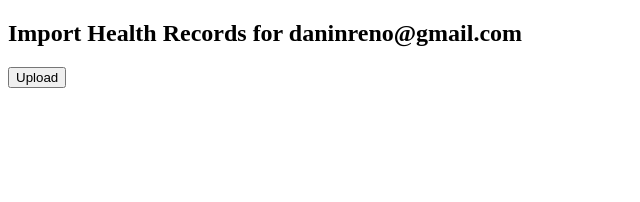
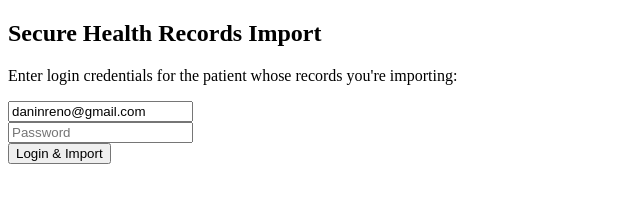
Before and after one commit to eohatdan/local2supabase, a plain HTML site: page healthRecords.html in a window 1280 px wide. Shown: the whole page, without its empty margins (0-640 px from the left). Drawn offline with nearby package versions, Linux system fonts and the light colour scheme.

Commit message:
Update healthRecords.html

```diff
--- a/healthRecords.html
+++ b/healthRecords.html
@@ -1,58 +1,69 @@
 <!DOCTYPE html>
 <html>
 <head>
-  <title>Import Health Records to Supabase</title>
+  <title>Import Health Records (Secure)</title>
   <script src="https://cdn.jsdelivr.net/npm/@supabase/supabase-js@2"></script>
 </head>
 <body>
-  <h2>Import Health Records for daninreno@gmail.com</h2>
-  <button onclick="uploadHealthRecords()">Upload</button>
+  <h2>Secure Health Records Import</h2>
+
+  <p>Enter login credentials for the patient whose records you're importing:</p>
+  <input type="email" id="email" placeholder="Email" value="daninreno@gmail.com"><br>
+  <input type="password" id="password" placeholder="Password"><br>
+  <button onclick="loginAndImport()">Login & Import</button>
+
   <p id="status"></p>
 
   <script>
     const client = supabase.createClient(
-      "https://ixxzxenspwzrkiazepbj.supabase.co",
-      "eyJhbGciOiJIUzI1NiIsInR5cCI6IkpXVCJ9.eyJpc3MiOiJzdXBhYmFzZSIsInJlZiI6Iml4eHp4ZW5zcHd6cmtpYXplcGJqIiwicm9sZSI6InNlcnZpY2Vfcm9sZSIsImlhdCI6MTc0MzUzMTU2MywiZXhwIjoyMDU5MTA3NTYzfQ.uivEutNP7LC0zSnuAT6_Xh9M1zmsmh5lMgIeoO8T26w")
+      'https://ixxzxenspwzrkiazepbj.supabase.co',
+      'eyJhbGciOiJIUzI1NiIsInR5cCI6IkpXVCJ9.eyJpc3MiOiJzdXBhYmFzZSIsInJlZiI6Iml4eHp4ZW5zcHd6cmtpYXplcGJqIiwicm9sZSI6ImFub24iLCJpYXQiOjE3NDM1MzE1NjMsImV4cCI6MjA1OTEwNzU2M30.28E41uParU4YMisV-Kxlq1KybbOdRrbKqXYKrH84COw');
 
-    async function uploadHealthRecords() {
+    async function loginAndImport() {
       const status = document.getElementById("status");
-      const email = "daninreno@gmail.com";
+      const email = document.getElementById("email").value;
+      const password = document.getElementById("password").value;
 
-      const { data: patient, error: lookupError } = await client
-        .from("patients")
-        .select("id")
-        .eq("email", email)
-        .maybeSingle();
+      status.textContent = "🔐 Logging in...";
 
-      if (lookupError || !patient?.id) {
-        status.textContent = "❌ Could not find patient.";
+      const { error: loginError } = await client.auth.signInWithPassword({ email, password });
+
+      if (loginError) {
+        status.textContent = "❌ Login failed: " + loginError.message;
         return;
       }
 
-      const patientUUID = patient.id;
+      const { data: userData, error: userError } = await client.auth.getUser();
+
+      if (userError || !userData?.user?.id) {
+        status.textContent = "❌ Failed to get user ID.";
+        return;
+      }
+
+      const patientUUID = userData.user.id;
 
       const localData = localStorage.getItem("healthRecords");
       if (!localData) {
-        status.textContent = "❌ No local health records found.";
+        status.textContent = "❌ No health records in local storage.";
         return;
       }
 
-      const records = JSON.parse(localData);
+      const parsed = JSON.parse(localData);
       const payload = [{
         patient_id: patientUUID,
-        condition: records.conditions || "",
-        allergies: records.allergies || "",
-        notes: records.notes || ""
+        condition: parsed.conditions || "",
+        allergies: parsed.allergies || "",
+        notes: parsed.notes || ""
       }];
 
       const { error: insertError } = await client.from("healthRecords").insert(payload);
 
       if (insertError) {
-        console.error(insertError);
-        status.textContent = "❌ Insert failed.";
-      } else {
-        status.textContent = "✅ Health records successfully uploaded.";
+        status.textContent = "❌ Insert failed: " + insertError.message;
+        return;
       }
+
+      status.textContent = "✅ Health records successfully uploaded!";
     }
   </script>
 </body>
```
